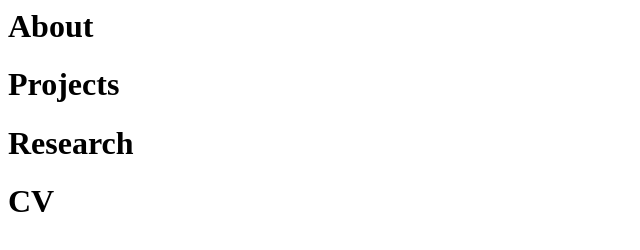
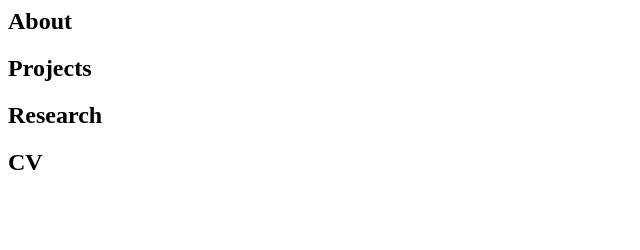
Before and after one commit to maxifaughauto/About, a plain HTML site: page index.html in a window 1280 px wide. Shown: the whole page, without its empty margins (0-640 px from the left). Drawn offline with Linux system fonts and the light colour scheme.

Commit message:
Update index.html

```diff
--- a/index.html
+++ b/index.html
@@ -1,4 +1,4 @@
-<h1>About</h1>
-<h1>Projects</h1>
-<h1>Research</h1>
-<h1>CV</h1>
+<h2>About</h2>
+<h2>Projects</h2>
+<h2>Research</h2>
+<h2>CV</h2>
```
